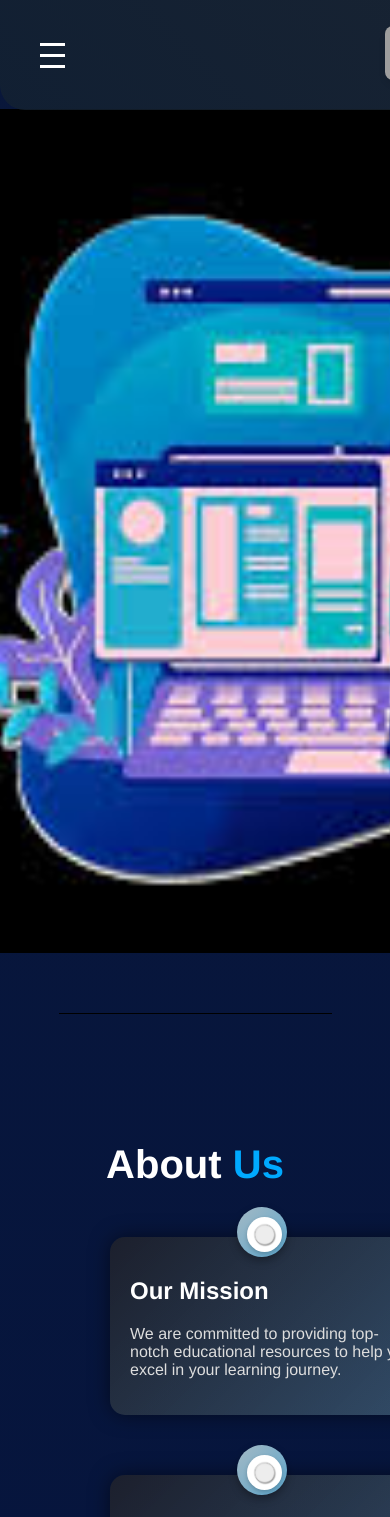
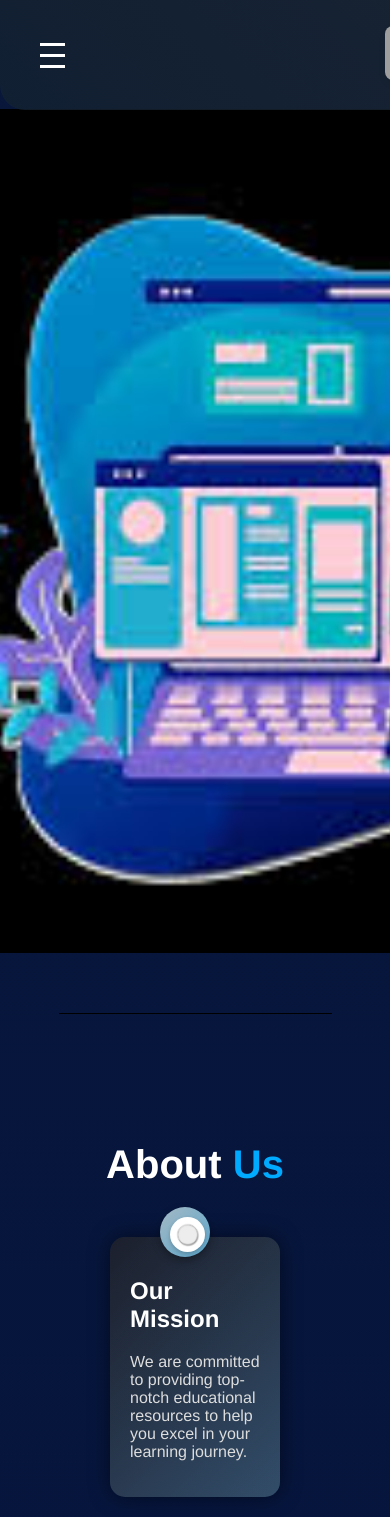
Before and after one commit to sriparna-koar/websitebigmac, a React (Vite) app in the folder frontend/: page / in a window 390 px wide. Shown: the top 1517 px of the page. Built offline with nearby package versions, Linux system fonts and the light colour scheme; grey boxes are pictures that could not be loaded.

Commit message:
first commit

```diff
--- a/frontend/src/components/About.css
+++ b/frontend/src/components/About.css
@@ -95,8 +95,8 @@
   }
 
   .content-box {
-    width:190%; /* Make content boxes occupy the screen width minus some padding */
-    margin: 20px auto; /* Center content boxes horizontally and add vertical margin */
+    width:100%; /* Make content boxes occupy the screen width minus some padding */
+    margin: 20px 0; /* Center content boxes horizontally and add vertical margin */
     padding: 20px; /* Reduce padding for smaller screens */
     font-size: 1.0em; /* Adjust font size for readability */
   }
```
